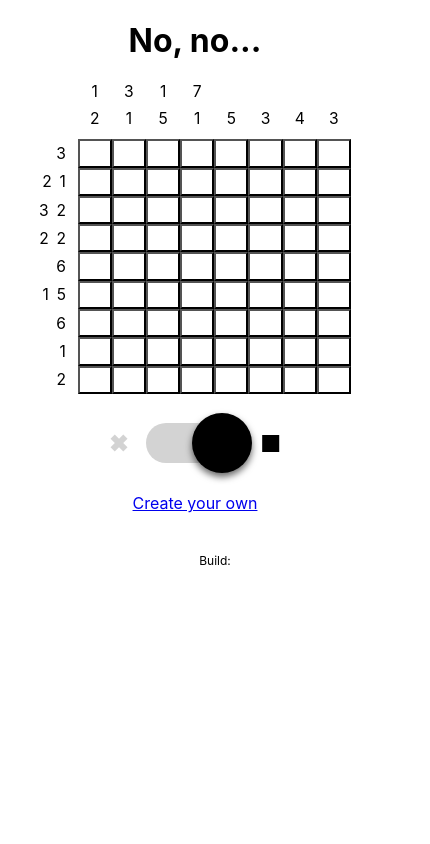
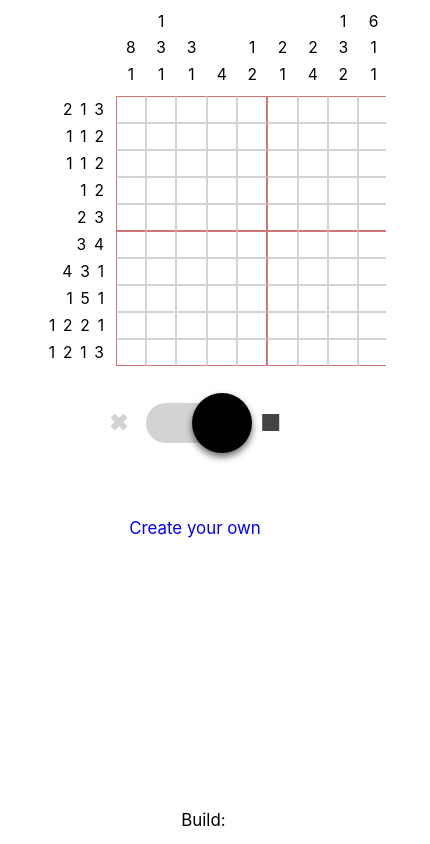
Before and after one commit to rachid-o/nonosuus, a React (Create React App) app: page /#/ in a window 390 px wide. Shown: the whole page, 430 px wide, since content can reach past the window. Built offline with nearby package versions, Linux system fonts and the light colour scheme.

Commit message:
Improved styling/responsiveness
Show red lines as help
No more resizing of cells when marking
improved styling of buttons below the board
Switch button is now lower and footer on the bottom of the screen
Few more levels

```diff
--- a/scripts/updateVersion.js
+++ b/scripts/updateVersion.js
@@ -1,12 +1,9 @@
 const fs = require("fs");
 const path = require("path");
-
 const envPath = path.join(__dirname, "../.env");
 const env = fs.readFileSync(envPath, "utf-8").split("\n");
 
-const versionIndex = env.findIndex((line) =>
-  line.startsWith("REACT_APP_VERSION=")
-);
+const versionIndex = env.findIndex((line) => line.startsWith("REACT_APP_VERSION="));
 const version = new Date().toISOString();
 if (versionIndex !== -1) {
   env[versionIndex] = `REACT_APP_VERSION=${version}`;
@@ -14,4 +11,5 @@ if (versionIndex !== -1) {
   env.push(`REACT_APP_VERSION=${version}`);
 }
 
+console.log(`REACT_APP_VERSION version updated to ${version}`);
 fs.writeFileSync(envPath, env.join("\n"));
--- a/src/App.tsx
+++ b/src/App.tsx
@@ -1,8 +1,7 @@
 import "./App.css";
 import { Outlet } from "react-router-dom";
 
-// class App extends React.Component {
-function App() {
+const App: React.FC = () => {
   return (
     <>
       <div className="App">
@@ -10,6 +9,6 @@ function App() {
       </div>
     </>
   );
-}
+};
 
 export default App;
--- a/src/components/board/board.tsx
+++ b/src/components/board/board.tsx
@@ -1,41 +1,44 @@
 import React, { useState } from "react";
 import BoardState, { CellState } from "../board-state";
-import { duck } from "../solutions";
+import { heart, love } from "../puzzles/solutions";
 import { Grid } from "../../common/grid";
 import Switch from "react-switch";
 
-const solutionPositions = duck;
-// const solutionPositions = dot_2_high;
-// const solutionPositions = l;
+const solutionPositions = love;
+// const solutionPositions = heart;
 
 let solution = Grid.createSolution(solutionPositions);
 
 let boardGrid = Grid.createGrid(solution.getWidth(), solution.getHeight(), CellState.Empty);
 
+const filledColor = "#444444";
+const markedColor = "lightgray";
+const markedColorWrong = "red";
+
+const normalBorder = "1px solid lightgray"; // #6995C2, 316BB6
+const helpBorder = "1px solid #cf7776"; // #fa7875, 0844AB
+
 type SquareProps = {
   state: CellState;
+  position: { row: number; col: number };
   onClick: () => void;
 };
 
-const Square: React.FC<SquareProps> = ({ state, onClick }) => {
+const Square: React.FC<SquareProps> = ({ state, position, onClick }) => {
   let backgroundColor = "white";
-  let buttonValue = null;
-  let color = "lightgray";
+  let color = backgroundColor;
 
   switch (state) {
     case CellState.Filled:
-      backgroundColor = "black";
+      backgroundColor = filledColor;
+      color = filledColor;
       break;
     case CellState.MarkedWrong:
-      color = "red";
-      buttonValue = "✖";
+      color = markedColorWrong;
       break;
     case CellState.Marked:
-      color = "lightgray";
-      buttonValue = "✖";
+      color = markedColor;
       break;
-    default:
-      backgroundColor = "white";
   }
   return (
     <button
@@ -47,10 +50,14 @@ const Square: React.FC<SquareProps> = ({ state, onClick }) => {
         display: "flex",
         alignItems: "center",
         justifyContent: "center",
+        borderRight: position.col > 0 && (position.col + 1) % 5 === 0 ? helpBorder : normalBorder,
+        borderLeft: position.col % 5 === 0 ? helpBorder : normalBorder,
+        borderBottom: position.row > 0 && (position.row + 1) % 5 === 0 ? helpBorder : normalBorder,
+        borderTop: position.row % 5 === 0 ? helpBorder : normalBorder,
       }}
       onClick={onClick}
     >
-      {buttonValue}
+      ✖
     </button>
   );
 };
@@ -74,9 +81,11 @@ const Board: React.FC = () => {
         flexDirection: "column",
         alignItems: "center",
         justifyContent: "center",
+        marginBottom: "3vh",
       }}
     >
       <div>
+        <div style={{ display: "flex", flexDirection: "column" }}>
           <div
             style={{
               display: "grid",
@@ -84,11 +93,11 @@ const Board: React.FC = () => {
               gridTemplateRows: `repeat(${solution.getHeight() + 1}, 1fr)`,
               gridAutoRows: "1fr",
               // TODO: in landscape mode, the heigth (vh) should be used instead of width
-            width: "80vw",
-            height: "80vw",
-            maxWidth: "80vw",
-            maxHeight: "80vw",
-            marginBottom: "5vw",
+              width: "75vw",
+              height: "75vw",
+              maxWidth: "75vw",
+              maxHeight: "75vw",
+              marginBottom: "14vw",
             }}
           >
             <div key="-1" style={{ textAlign: "center" }}></div>
@@ -132,31 +141,38 @@ const Board: React.FC = () => {
                   <Square
                     key={colIndex}
                     state={cell}
+                    position={{ row: rowIndex, col: colIndex }}
                     onClick={() => handleClick(rowIndex, colIndex)}
                   />
                 ))}
               </React.Fragment>
             ))}
           </div>
+        </div>
+      </div>
+
+      <div>
         <div
           style={{
             display: "flex",
             alignItems: "center",
             justifyContent: "center",
+            marginTop: "4vh",
           }}
         >
           <div style={{ display: "flex", alignItems: "center", justifyContent: "center" }}>
             <div
               style={{
                 marginRight: "2vw",
-                color: "lightgray",
+                color: markedColor,
                 fontSize: "6vw",
                 fontWeight: "bold",
               }}
+              onClick={() => setFillOrMark(CellState.Marked)}
             >
-              {/* X */}✖
+              ✖
             </div>
-
+          </div>
           <Switch
             checked={fillOrMark === CellState.Filled}
             onChange={toggleFillOrMark}
@@ -172,8 +188,11 @@ const Board: React.FC = () => {
             height={40}
             width={96}
           />
-
-            <div style={{ marginLeft: "2vw", color: "black", fontSize: "6vw" }}>■</div>
+          <div
+            style={{ marginLeft: "2vw", color: filledColor, fontSize: "6vw" }}
+            onClick={() => setFillOrMark(CellState.Filled)}
+          >
+            ■
           </div>
         </div>
       </div>
--- a/src/components/editor/editor-state.tsx
+++ b/src/components/editor/editor-state.tsx
@@ -35,7 +35,8 @@ class EditorState {
       });
     });
     // console.log("filledPositions: ", filledPositions);
-    console.log("filledPositions JSON: ", JSON.stringify(filledPositions));
+    // console.log("filledPositions JSON: ", JSON.stringify(filledPositions));
+    console.log("Filled cells: \n", JSON.stringify(filledPositions).replaceAll('"', ""));
   }
 
   getCells(): Array<Array<CellState>> {
--- a/src/components/editor/editor.tsx
+++ b/src/components/editor/editor.tsx
@@ -3,8 +3,8 @@ import EditorState from "./editor-state";
 import { Position } from "../../common/grid";
 import { CellState } from "../board-state";
 
-const width = 8;
-const height = 9;
+const width = 10;
+const height = 10;
 
 const cells = Array.from({ length: height }, () => Array(width).fill(CellState.Empty));
 
--- /dev/null
+++ b/src/components/puzzles/solutions.tsx
@@ -0,0 +1,155 @@
+import { Position } from "../../common/grid";
+
+export const plus: Array<Position> = [
+  { row: 1, col: 1 },
+  { row: 0, col: 1 },
+  { row: 1, col: 0 },
+  { row: 2, col: 1 },
+  { row: 1, col: 2 },
+];
+
+export const minus: Array<Position> = [
+  { row: 1, col: 1 },
+  { row: 1, col: 0 },
+  { row: 1, col: 2 },
+];
+
+export const dot_1: Array<Position> = [{ row: 0, col: 0 }];
+
+export const dot_2_wide: Array<Position> = [
+  { row: 0, col: 0 },
+  { row: 0, col: 1 },
+];
+export const dot_2_high: Array<Position> = [
+  { row: 0, col: 0 },
+  { row: 1, col: 0 },
+];
+
+export const divide: Array<Position> = [
+  { row: 0, col: 1 },
+  { row: 2, col: 1 },
+];
+
+export const l: Array<Position> = [
+  { row: 0, col: 1 },
+  { row: 1, col: 1 },
+  { row: 2, col: 1 },
+];
+
+export const heart: Array<Position> = [
+  { row: 0, col: 1 },
+  { row: 0, col: 3 },
+  { row: 1, col: 0 },
+  { row: 1, col: 1 },
+  { row: 1, col: 2 },
+  { row: 1, col: 3 },
+  { row: 1, col: 4 },
+  { row: 2, col: 0 },
+  { row: 2, col: 1 },
+  { row: 2, col: 2 },
+  { row: 2, col: 3 },
+  { row: 2, col: 4 },
+  { row: 3, col: 1 },
+  { row: 3, col: 2 },
+  { row: 3, col: 3 },
+  { row: 4, col: 2 },
+];
+
+export const love: Array<Position> = [
+  { row: 0, col: 0 },
+  { row: 0, col: 1 },
+  { row: 0, col: 4 },
+  { row: 0, col: 7 },
+  { row: 0, col: 8 },
+  { row: 0, col: 9 },
+  { row: 1, col: 0 },
+  { row: 1, col: 6 },
+  { row: 1, col: 8 },
+  { row: 1, col: 9 },
+  { row: 2, col: 0 },
+  { row: 2, col: 6 },
+  { row: 2, col: 8 },
+  { row: 2, col: 9 },
+  { row: 3, col: 0 },
+  { row: 3, col: 8 },
+  { row: 3, col: 9 },
+  { row: 4, col: 0 },
+  { row: 4, col: 1 },
+  { row: 4, col: 7 },
+  { row: 4, col: 8 },
+  { row: 4, col: 9 },
+  { row: 5, col: 0 },
+  { row: 5, col: 1 },
+  { row: 5, col: 2 },
+  { row: 5, col: 6 },
+  { row: 5, col: 7 },
+  { row: 5, col: 8 },
+  { row: 5, col: 9 },
+  { row: 6, col: 0 },
+  { row: 6, col: 1 },
+  { row: 6, col: 2 },
+  { row: 6, col: 3 },
+  { row: 6, col: 5 },
+  { row: 6, col: 6 },
+  { row: 6, col: 7 },
+  { row: 6, col: 9 },
+  { row: 7, col: 0 },
+  { row: 7, col: 2 },
+  { row: 7, col: 3 },
+  { row: 7, col: 4 },
+  { row: 7, col: 5 },
+  { row: 7, col: 6 },
+  { row: 7, col: 8 },
+  { row: 8, col: 1 },
+  { row: 8, col: 3 },
+  { row: 8, col: 4 },
+  { row: 8, col: 6 },
+  { row: 8, col: 7 },
+  { row: 8, col: 9 },
+  { row: 9, col: 0 },
+  { row: 9, col: 2 },
+  { row: 9, col: 3 },
+  { row: 9, col: 5 },
+  { row: 9, col: 7 },
+  { row: 9, col: 8 },
+  { row: 9, col: 9 },
+];
+
+export const duck: Array<Position> = [
+  { row: 0, col: 1 },
+  { row: 0, col: 2 },
+  { row: 0, col: 3 },
+  { row: 1, col: 0 },
+  { row: 1, col: 1 },
+  { row: 1, col: 3 },
+  { row: 2, col: 1 },
+  { row: 2, col: 2 },
+  { row: 2, col: 3 },
+  { row: 2, col: 6 },
+  { row: 2, col: 7 },
+  { row: 3, col: 2 },
+  { row: 3, col: 3 },
+  { row: 3, col: 6 },
+  { row: 3, col: 7 },
+  { row: 4, col: 2 },
+  { row: 4, col: 3 },
+  { row: 4, col: 4 },
+  { row: 4, col: 5 },
+  { row: 4, col: 6 },
+  { row: 4, col: 7 },
+  { row: 5, col: 0 },
+  { row: 5, col: 2 },
+  { row: 5, col: 3 },
+  { row: 5, col: 4 },
+  { row: 5, col: 5 },
+  { row: 5, col: 6 },
+  { row: 6, col: 0 },
+  { row: 6, col: 1 },
+  { row: 6, col: 2 },
+  { row: 6, col: 3 },
+  { row: 6, col: 4 },
+  { row: 6, col: 5 },
+  { row: 7, col: 4 },
+  { row: 8, col: 3 },
+  { row: 8, col: 4 },
+];
--- a/src/components/solutions.tsx
+++ /dev/null
@@ -1,76 +0,0 @@
-import { Position } from "../common/grid";
-
-export const plus: Array<Position> = [
-  { row: 1, col: 1 },
-  { row: 0, col: 1 },
-  { row: 1, col: 0 },
-  { row: 2, col: 1 },
-  { row: 1, col: 2 },
-];
-
-export const minus: Array<Position> = [
-  { row: 1, col: 1 },
-  { row: 1, col: 0 },
-  { row: 1, col: 2 },
-];
-
-export const dot_1: Array<Position> = [{ row: 0, col: 0 }];
-
-export const dot_2_wide: Array<Position> = [
-  { row: 0, col: 0 },
-  { row: 0, col: 1 },
-];
-export const dot_2_high: Array<Position> = [
-  { row: 0, col: 0 },
-  { row: 1, col: 0 },
-];
-
-export const divide: Array<Position> = [
-  { row: 0, col: 1 },
-  { row: 2, col: 1 },
-];
-
-export const l: Array<Position> = [
-  { row: 0, col: 1 },
-  { row: 1, col: 1 },
-  { row: 2, col: 1 },
-];
-
-export const duck: Array<Position> = [
-  { row: 0, col: 1 },
-  { row: 0, col: 2 },
-  { row: 0, col: 3 },
-  { row: 1, col: 0 },
-  { row: 1, col: 1 },
-  { row: 1, col: 3 },
-  { row: 2, col: 1 },
-  { row: 2, col: 2 },
-  { row: 2, col: 3 },
-  { row: 2, col: 6 },
-  { row: 2, col: 7 },
-  { row: 3, col: 2 },
-  { row: 3, col: 3 },
-  { row: 3, col: 6 },
-  { row: 3, col: 7 },
-  { row: 4, col: 2 },
-  { row: 4, col: 3 },
-  { row: 4, col: 4 },
-  { row: 4, col: 5 },
-  { row: 4, col: 6 },
-  { row: 4, col: 7 },
-  { row: 5, col: 0 },
-  { row: 5, col: 2 },
-  { row: 5, col: 3 },
-  { row: 5, col: 4 },
-  { row: 5, col: 5 },
-  { row: 5, col: 6 },
-  { row: 6, col: 0 },
-  { row: 6, col: 1 },
-  { row: 6, col: 2 },
-  { row: 6, col: 3 },
-  { row: 6, col: 4 },
-  { row: 6, col: 5 },
-  { row: 7, col: 4 },
-  { row: 8, col: 3 },
-  { row: 8, col: 4 },
-];
--- a/src/index.tsx
+++ b/src/index.tsx
@@ -6,9 +6,7 @@ import reportWebVitals from "./reportWebVitals";
 import { RouterProvider } from "react-router-dom";
 import { router } from "./routes/Routes";
 
-const root = ReactDOM.createRoot(
-  document.getElementById("root") as HTMLElement
-);
+const root = ReactDOM.createRoot(document.getElementById("root") as HTMLElement);
 root.render(
   <React.StrictMode>
     <RouterProvider router={router} />
@@ -18,8 +16,8 @@ root.render(
 // If you want your app to work offline and load faster, you can change
 // unregister() to register() below. Note this comes with some pitfalls.
 // Learn more about service workers: https://cra.link/PWA
-// serviceWorkerRegistration.unregister();
-serviceWorkerRegistration.register();
+serviceWorkerRegistration.unregister();
+// serviceWorkerRegistration.register();
 
 // If you want to start measuring performance in your app, pass a function
 // to log results (for example: reportWebVitals(console.log))
--- a/src/pages/home/HomePage.tsx
+++ b/src/pages/home/HomePage.tsx
@@ -5,25 +5,46 @@ interface Props {}
 
 const HomePage: React.FC<Props> = (props: Props) => {
   return (
-    <div>
-      <h1>No, no...</h1>
+    <div
+      style={{
+        display: "flex",
+        flexDirection: "column",
+        minHeight: "98vh",
+        maxHeight: "98vh",
+        margin: "1vw",
+        paddingTop: "2vw",
+        overflow: "hidden",
+      }}
+    >
+      <div style={{ flex: 1 }}>
         <Board />
         <br />
-      <Link to="/editor">Create your own</Link>
         <br />
-      <br />
+        <Link
+          to="/editor"
+          style={{
+            textDecoration: "none",
+            color: "blue",
+            fontSize: "2vh",
+          }}
+        >
+          Create your own
+        </Link>
+      </div>
+      <div>
         <footer
           style={{
-          fontSize: "12px",
+            fontSize: "2vh",
             bottom: 0,
             width: "100%",
             textAlign: "center",
-          padding: "20px",
+            padding: "1vh",
           }}
         >
           Build: {process.env.REACT_APP_VERSION}
         </footer>
       </div>
+    </div>
   );
 };
 
--- a/src/service-worker.ts
+++ b/src/service-worker.ts
@@ -28,6 +28,9 @@ precacheAndRoute(self.__WB_MANIFEST);
 // are fulfilled with your index.html shell. Learn more at
 // https://developers.google.com/web/fundamentals/architecture/app-shell
 const fileExtensionRegexp = new RegExp("/[^/?]+\\.[^/]+$");
+
+console.log("App version: ", process.env.REACT_APP_VERSION);
+
 registerRoute(
   // Return false to exempt requests from being fulfilled by index.html.
   ({ request, url }: { request: Request; url: URL }) => {
```
Also changed, not shown: src/components/puzzles/suus.tsx (added, +136 -0 lines). Lines whose indentation alone changed are shown as unchanged.
